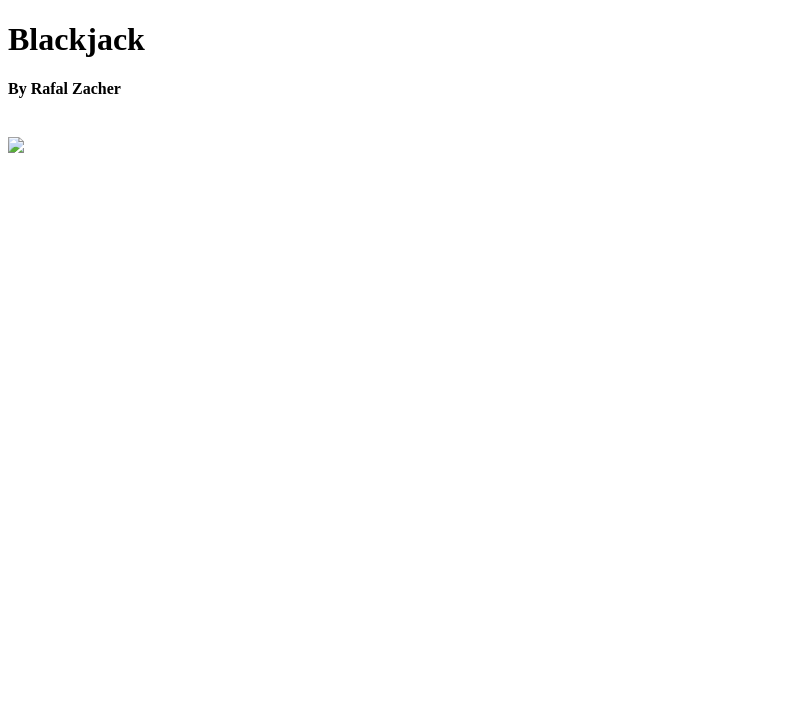
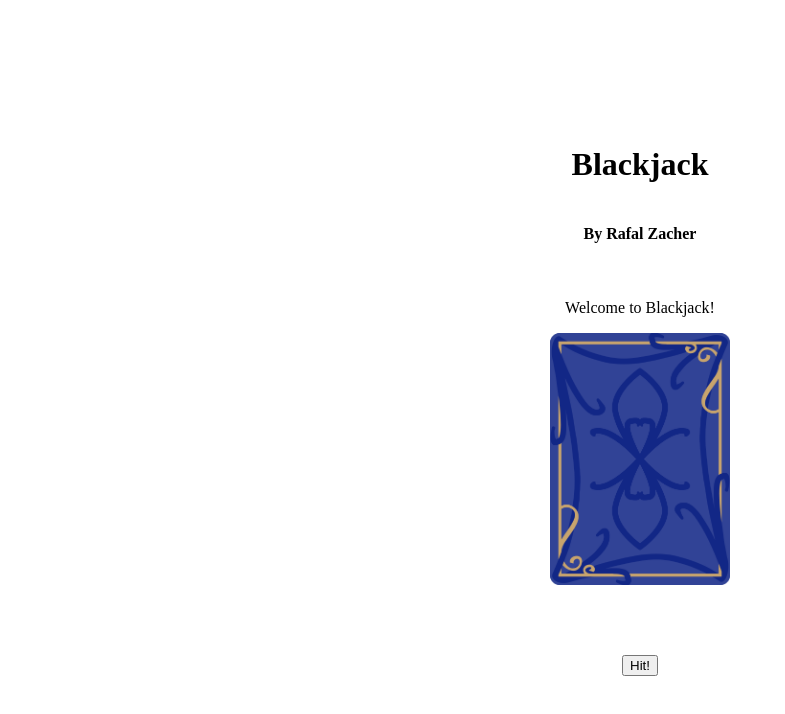
Before and after one commit to rafalzacher1/blackjack, a plain HTML site: page interface.html in a window 1280 px wide. Shown: the whole page, without its empty margins (0-785 px from the left). Drawn offline with Linux system fonts and the light colour scheme.

Commit message:
Added the elements for displaying card and player's deck.

```diff
--- a/interface.html
+++ b/interface.html
@@ -3,33 +3,63 @@
     <head>
         <meta charset="UTF-8">
         <title>Blackjack</title>
+
+        <style>
+            body {
+                display: flex;
+                flex-direction: column;
+                justify-content: center;
+                align-items: center;
+                min-height: 100vh;
+                margin: 0;
+            }
+
+            #cards {
+                position: relative;
+                right: 90px;
+            }
+
+            #deck {
+                position:absolute;
+            }
+
+            #back_card {
+                position:absolute;
+                width: 180px;
+            }
+          </style>
     </head>
+
     <body>
         <h1 id="title">Blackjack</h1>
         <h4>By Rafal Zacher</h4>
         <br>
 
-        <!-- <p id="text-area">Welcome to Blackjack!</p>
-        <button id="new-game-button">New Game!</button>
+        <p id="text-area">Welcome to Blackjack!</p>
+        <!-- <button id="new-game-button">New Game!</button>
         <button id="hit-button">Hit!</button>
-        <button id="stay-button">Stay</button>
+        <button id="stay-button">Stay</button> -->
 
-        <script src="main.js"></script> -->
+        <script src="main.js"></script>
 
-        <img id="card" src="" style="width: 180px;">
+        <div id="cards" style="height: 250px;">
+            <img id="deck" src="./cards/back.png" style="width: 180px;">
+            <img id="back_card" src="./cards/back.png">
+        </div>
+
+        <br>
+        <br>
+
+        <div id="player_hand">
+            <img id="card_1" src="" style="width: 180px;">
+            <img id="card_2" src="" style="width: 180px;">
+            <img id="card_3" src="" style="width: 180px;">
+            <img id="card_4" src="" style="width: 180px;">
+            <img id="card_5" src="" style="width: 180px;">
+        </div>
+
+        <br>
+
+        <button id="hit_button">Hit!</button>
     </body>
-
-    <script>
-        let cardsDir = "./cards/";
-        let cardExtension = ".png";
-        let pathToCards = [cardsDir + "back.png"];
-
-        for(let i = 1; i<=54; i++) {
-            pathToCards.push(cardsDir + i + cardExtension);
-        }
-
-        let card = document.getElementById("card");
-
-        card.src = pathToCards[2];
-    </script>
 </html>
```
